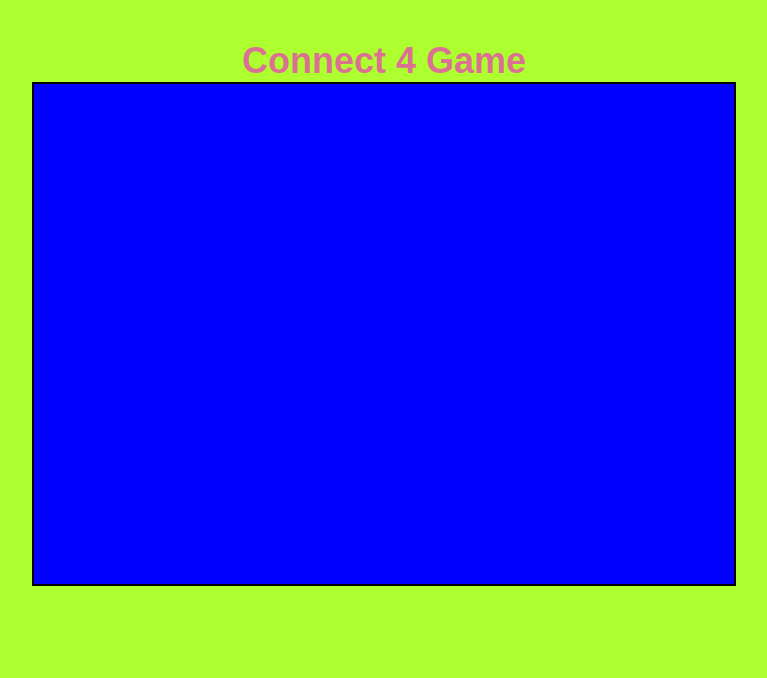
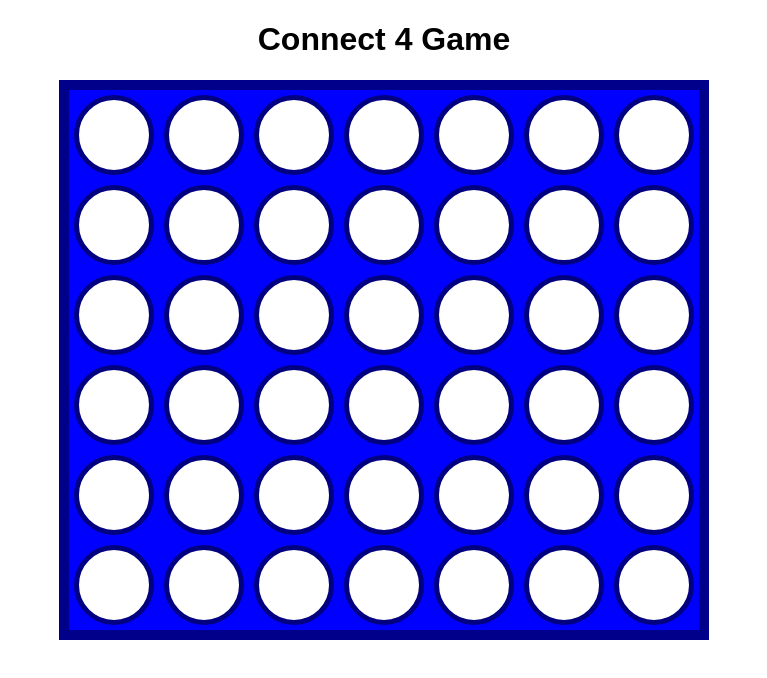
Before and after one commit to Akshitcodes-code/Connect_4_Game, a plain HTML site: page index.html in a window 1280 px wide. Shown: the whole page, without its empty margins (256-1023 px from the left). Drawn offline with Linux system fonts and the light colour scheme.

Commit message:
New javascript implimentation

```diff
--- a/app.js
+++ b/app.js
@@ -0,0 +1,67 @@
+
+
+var playerRed = "R";
+var playerYellow = "Y";
+var curPlayer = playerRed;
+
+var gameOver = false;
+var board;
+
+var rows=6;
+var coloumns=7;
+
+window.onload = function(){
+    setGame();
+}
+
+function setGame(){
+    board = [];
+
+    for (let r=0; r<rows; r++){
+        let row=[];
+        for (let c=0; c < coloumns;c++){
+            row.push(' ');
+
+
+            let tile = document.createElement("div");
+            tile.id = r.toString()+ "-" + c.toString();
+
+            tile.classList.add("tile");
+            tile.addEventListener("click",setPiece);
+            document.getElementById("board").append(tile);
+        }
+        board.push(row);
+    }
+}
+
+function setPiece(){
+    if (gameOver){
+        return ;
+    }
+    let coords = this.id.split("-");
+    let c = parseInt(coords[1]);
+
+    let r = rows-1;
+    while(r>=0 && board[r][c]!=' ') {
+        r--;
+    }
+
+    if (r<0){
+        return;
+    }
+
+
+    board[r][c] = curPlayer;
+
+
+    let tile = document.getElementById(r.toString()+ "-"+ c.toString());
+
+    if(curPlayer == playerRed){
+        tile.classList.add("red-piece");
+        curPlayer = playerYellow;
+    } else{
+        tile.classList.add("yellow-piece");
+        curPlayer= playerRed;
+    }
+
+}
--- a/index.html
+++ b/index.html
@@ -6,15 +6,11 @@
 	<meta http-equiv="X-UA-Compatible" content="ie=edge">
 	<title>Connect4Game</title>
     <link rel="stylesheet" href="style.css">
+    <script src="app.js"></script>
 </head>
 <body>
-    <div class="heading">
-        <h1>Connect 4 Game</h1>
-    </div>
-    <div class="main-game">
-
-    </div>
-
-
+    <h1>Connect 4 Game</h1>
+    <h2 id="winner"></h2>
+    <div id="board"></div>
 </body>
 </html>
--- a/style.css
+++ b/style.css
@@ -1,28 +1,44 @@
-*{
-    padding:0;
-    margin:0;
+body{
+    text-align: center;
+    font-family: Arial, Helvetica, sans-serif;
 }
 
-body{
+#board{
+    height: 540px;
+    width: 630px;
+    border: 10px darkblue solid;
+    background-color: blue;
+
+    margin: 0 auto;
     display: flex;
-    justify-content: center;
-    align-items: center;
-    flex-direction: column;
-    margin: 20px;
-    padding: 20px;
-    background-color: greenyellow;
+    flex-wrap: wrap;
 }
 
-.main-game{
-    height: 500px;
-    border: 2px black solid;
-    width: 700px;
-    background-color: blue;
+.tile{
+    height: 70px;
+    width: 70px;
+    margin: 5px;
+
+    background-color: white;
+    border-radius: 50%;
+    border: 5px navy solid;
 }
 
-.heading{
-    font-size: large;
-    font-family: Arial, Helvetica, sans-serif;
-    font-weight: bolder;
-    color: palevioletred
+
+.red-piece{
+    height: 70px;
+    width: 70px;
+    background-color: red;
+    border: 5px darkred solid;
+    border-radius: 50%;
 }
+
+.yellow-piece{
+    height: 70px;
+    width: 70px;
+    background-color: yellow;
+    border: 5px rgb(142, 142, 1) solid;
+    border-radius: 50%;
+
+
+}
```
